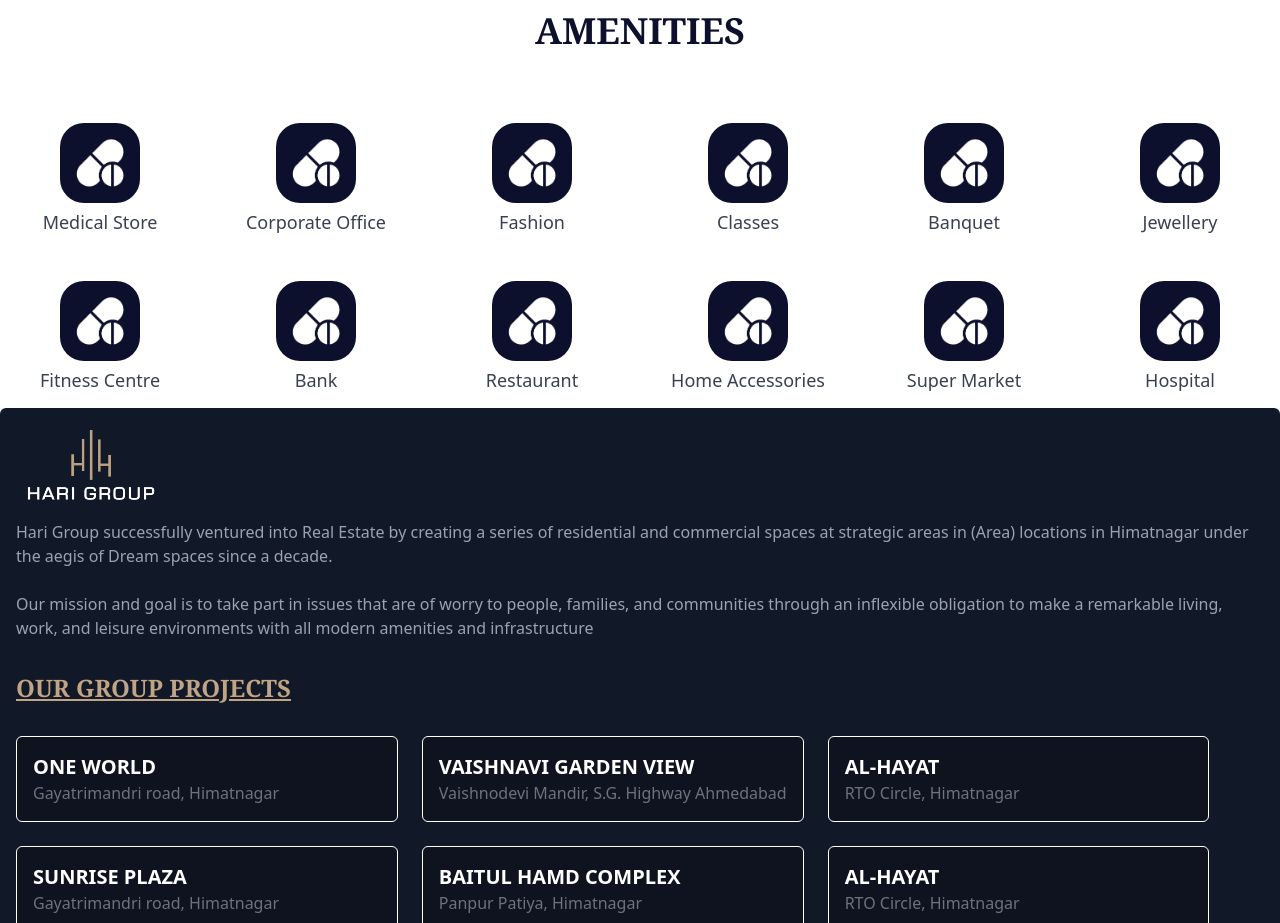
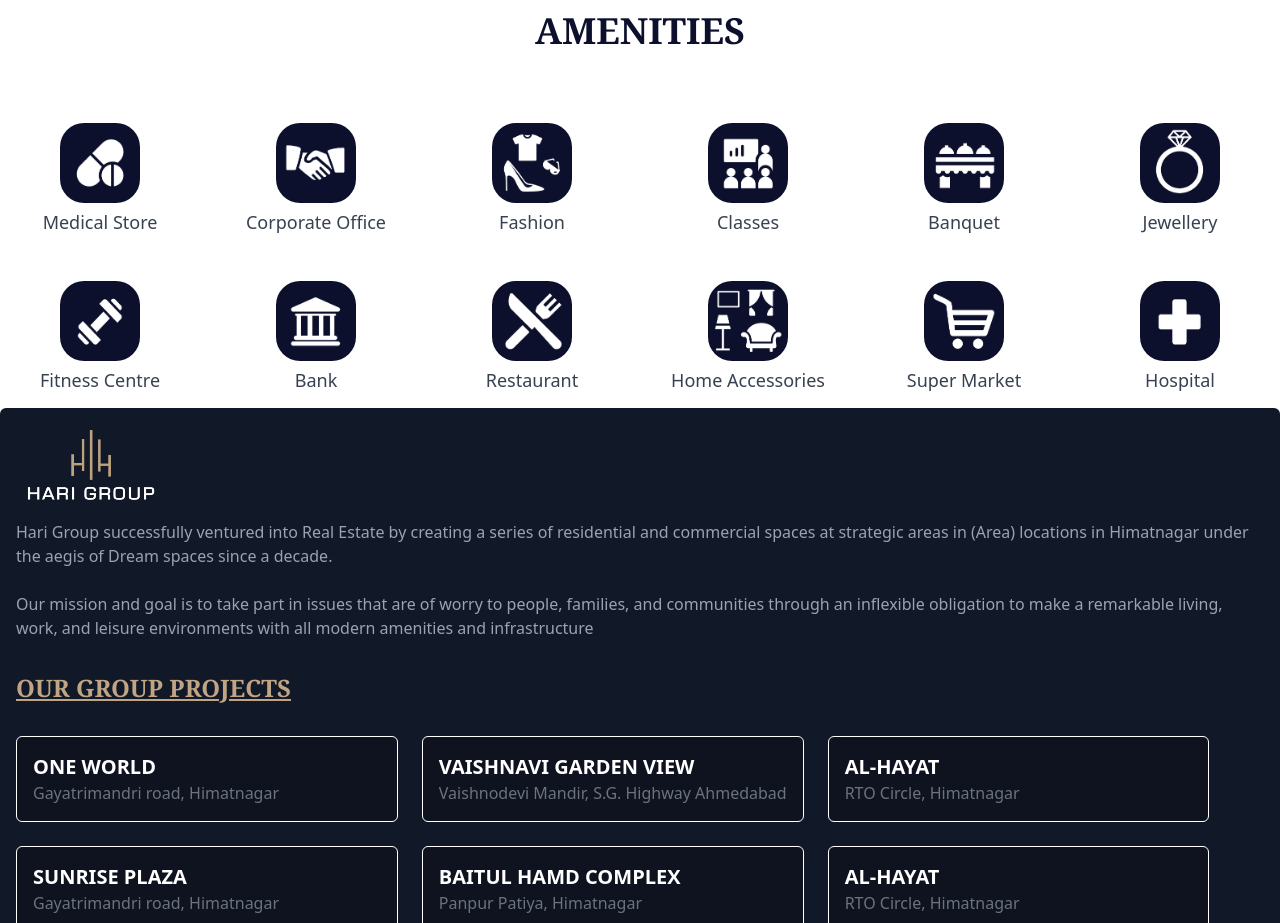
Before and after one commit to Ashwi-Shah/Suryoday_Fortune, a React (Create React App) app: page / in a window 1280 px wide. Shown: the part 2100-3023 px from the top of the page. Built offline with nearby package versions, Linux system fonts and the light colour scheme.

Commit message:
Update Amenities.js

```diff
--- a/src/components/Amenities.js
+++ b/src/components/Amenities.js
@@ -1,21 +1,21 @@
 import React from 'react';
-import useIntersectionObserver from './useIntersectionObserver'; // Adjust import path as per your directory structure
+import useIntersectionObserver from './useIntersectionObserver';
 
 const Amenities = () => {
-  const { containerRef, isVisible } = useIntersectionObserver({ threshold: 0.5 }); // Adjust threshold as needed
+  const { containerRef, isVisible } = useIntersectionObserver({ threshold: 0.5 });
   const amenitiesData = [
     { name: 'Medical Store', icon: 'img/a1.png' },
-    { name: 'Corporate Office', icon: 'img/a1.png' },
-    { name: 'Fashion', icon: 'img/a1.png' },
-    { name: 'Classes', icon: 'img/a1.png' },
-    { name: 'Banquet', icon: 'img/a1.png' },
-    { name: 'Jewellery', icon: 'img/a1.png' },
-    { name: 'Fitness Centre', icon: 'img/a1.png' },
-    { name: 'Bank', icon: 'img/a1.png' },
-    { name: 'Restaurant', icon: 'img/a1.png' },
-    { name: 'Home Accessories', icon: 'img/a1.png' },
-    { name: 'Super Market', icon: 'img/a1.png' },
-    { name: 'Hospital', icon: 'img/a1.png' },
+    { name: 'Corporate Office', icon: 'img/a2.png' },
+    { name: 'Fashion', icon: 'img/a3.png' },
+    { name: 'Classes', icon: 'img/a4.png' },
+    { name: 'Banquet', icon: 'img/a5.png' },
+    { name: 'Jewellery', icon: 'img/a6.png' },
+    { name: 'Fitness Centre', icon: 'img/a7.png' },
+    { name: 'Bank', icon: 'img/a8.png' },
+    { name: 'Restaurant', icon: 'img/a9.png' },
+    { name: 'Home Accessories', icon: 'img/a10.png' },
+    { name: 'Super Market', icon: 'img/a11.png' },
+    { name: 'Hospital', icon: 'img/a12.png' },
   ];
 
   return (
```
